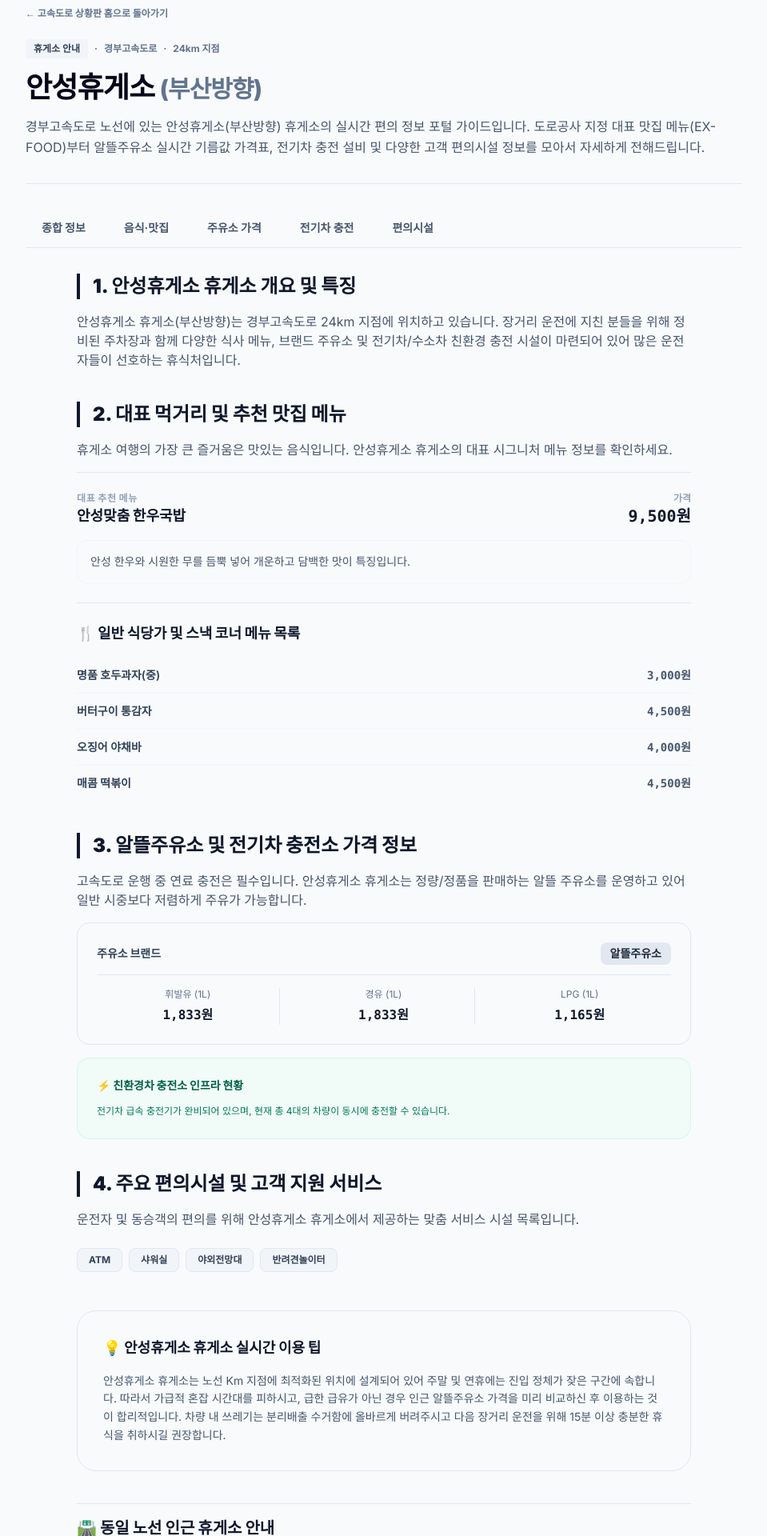
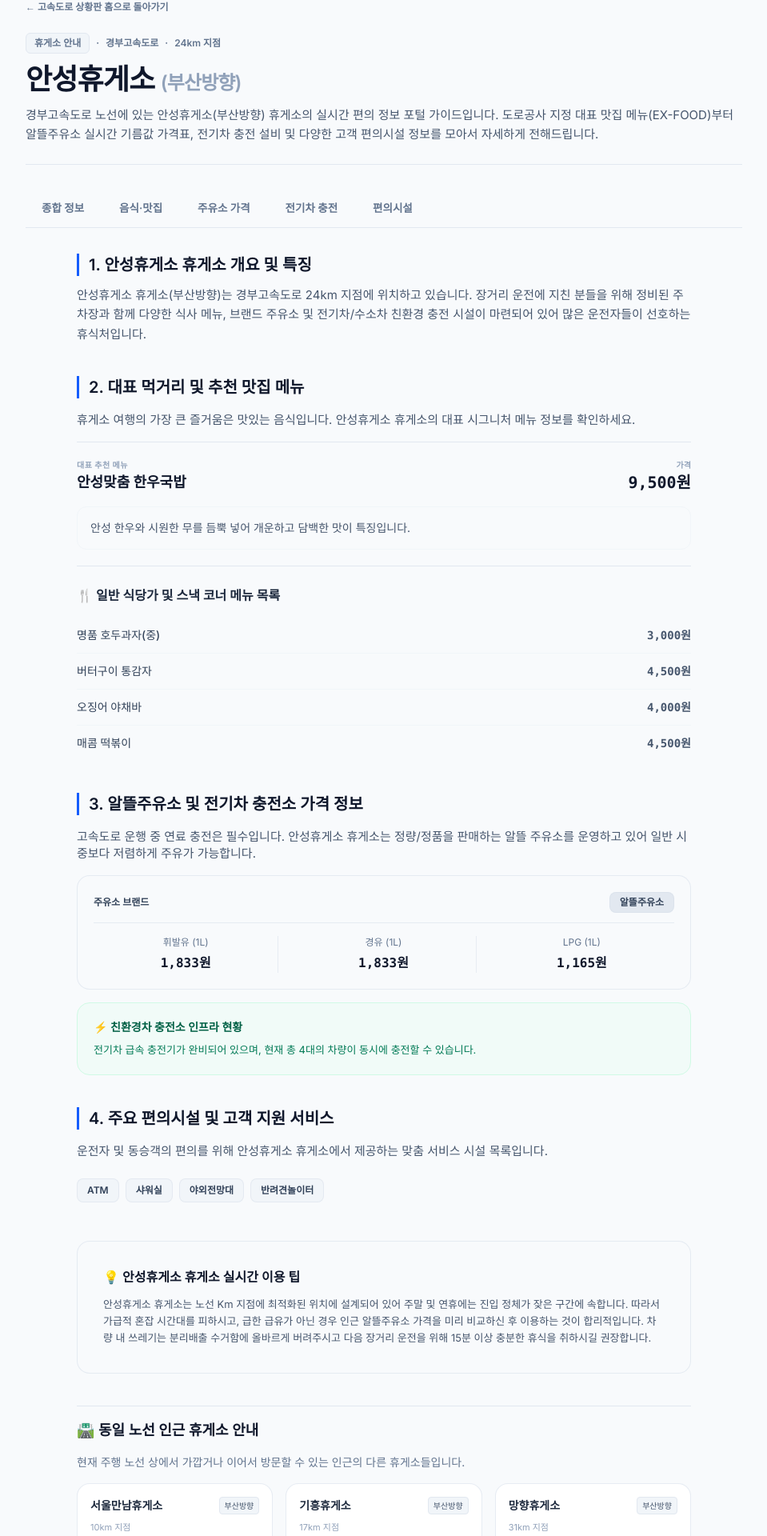
Before and after one commit to fnqlrtm123-code/highway-live, a Next.js app: page /rest-areas/anseong-busan in a window 1280 px wide. Shown: the part 110-2030 px from the top of the page at 80% size, without its empty margins (160-1119 px from the left). Built offline with nearby package versions, Linux system fonts and the light colour scheme.

Commit message:
style: 휴게소 목록 및 서브 탭 가독성 및 CSS 전면 개선 (폰트 굵기 완화 및 대비 향상)

```diff
--- a/src/app/rest-areas/[restAreaSlug]/layout.tsx
+++ b/src/app/rest-areas/[restAreaSlug]/layout.tsx
@@ -45,41 +45,43 @@ export default async function RestAreaLayout({ children, params }: Props) {
   ];
 
   return (
-    <main className="mx-auto max-w-[1240px] px-4 py-12 flex-grow">
+    <main className="mx-auto max-w-[1200px] px-5 py-10 flex-grow">
 
       {/* 뒤로가기 링크 */}
-      <a href="/" className="inline-flex items-center gap-1 text-xs font-bold text-slate-500 hover:text-slate-900 transition-colors mb-6">
+      <a href="/" className="inline-flex items-center gap-1.5 text-xs font-semibold text-slate-500 hover:text-slate-900 transition-colors mb-6">
         &larr; 고속도로 상황판 홈으로 돌아가기
       </a>
 
       {/* 상단 애드센스 광고 */}
       <AdSense slot="4455667788" />
 
-      {/* 휴게소 상세 헤더 - 블로그 아티클 헤더 스타일 */}
-      <div className="border-b border-slate-200 pb-8 mb-8 space-y-4">
-        <div className="flex flex-wrap items-center gap-2 text-xs font-bold text-slate-500">
-          <span className="bg-slate-100 text-slate-700 px-2.5 py-1 rounded">휴게소 안내</span>
+      {/* 휴게소 상세 헤더 - 깔끔하고 읽기 편한 아티클 스타일 */}
+      <div className="border-b border-slate-200 pb-6 mb-8 space-y-3">
+        <div className="flex flex-wrap items-center gap-2 text-xs font-semibold text-slate-500">
+          <span className="bg-slate-100 text-slate-650 px-2.5 py-1 rounded-md border border-slate-200">휴게소 안내</span>
           <span>&middot;</span>
           <span>{area.highwayName}</span>
           <span>&middot;</span>
           <span>{area.locationKm}km 지점</span>
         </div>
-        <h1 className="text-3xl md:text-4xl font-black tracking-tight text-slate-950">
-          {area.name} <span className="text-slate-500 font-extrabold text-2xl md:text-3xl">({area.directionName})</span>
+
+        <h1 className="text-3xl md:text-4xl font-bold tracking-tight text-slate-900">
+          {area.name} <span className="text-slate-400 font-semibold text-xl md:text-2xl">({area.directionName})</span>
         </h1>
-        <p className="text-slate-600 text-sm md:text-base leading-relaxed max-w-4xl">
+
+        <p className="text-slate-600 text-sm md:text-[15px] leading-relaxed max-w-4xl font-normal">
           {area.highwayName} 노선에 있는 {area.name}({area.directionName}) 휴게소의 실시간 편의 정보 포털 가이드입니다.
           도로공사 지정 대표 맛집 메뉴(EX-FOOD)부터 알뜰주유소 실시간 기름값 가격표, 전기차 충전 설비 및 다양한 고객 편의시설 정보를 모아서 자세하게 전해드립니다.
         </p>
       </div>
 
       {/* 탭 네비게이션 */}
-      <div className="flex border-b border-slate-200 mb-8 overflow-x-auto gap-2 scrollbar-none">
+      <div className="flex border-b border-slate-200 mb-8 overflow-x-auto gap-1 scrollbar-none">
         {tabs.map((tab) => (
           <a
             key={tab.name}
             href={tab.href}
-            className="px-5 py-3 text-[14px] font-bold text-slate-600 hover:text-slate-950 border-b-2 border-transparent hover:border-slate-950 whitespace-nowrap transition-all"
+            className="px-5 py-3 text-[13.5px] font-semibold text-slate-500 hover:text-slate-900 border-b-2 border-transparent hover:border-slate-800 whitespace-nowrap transition-all"
           >
             {tab.name}
           </a>
--- a/src/app/rest-areas/[restAreaSlug]/page.tsx
+++ b/src/app/rest-areas/[restAreaSlug]/page.tsx
@@ -23,14 +23,14 @@ export default async function RestAreaDashboardPage({ params }: Props) {
   const siblingAreas = getServiceAreasByHighway(area.highwaySlug).filter(s => s.slug !== area.slug);
 
   return (
-    <div className="max-w-3xl mx-auto space-y-10 text-slate-800 leading-relaxed">
+    <div className="max-w-3xl mx-auto space-y-10 text-slate-700 leading-relaxed font-normal">
 
       {/* 1. 인트로/소개 */}
-      <section className="space-y-4">
-        <h2 className="text-xl md:text-2xl font-black text-slate-900 border-l-4 border-slate-900 pl-4">
+      <section className="space-y-3">
+        <h2 className="text-xl font-semibold text-slate-900 border-l-3 border-blue-600 pl-3">
           1. {area.name} 휴게소 개요 및 특징
         </h2>
-        <p className="text-sm md:text-base text-slate-600">
+        <p className="text-sm md:text-[15px] text-slate-600 leading-relaxed">
           {area.name} 휴게소({area.directionName})는 {area.highwayName} {area.locationKm}km 지점에 위치하고 있습니다.
           장거리 운전에 지친 분들을 위해 정비된 주차장과 함께 다양한 식사 메뉴, 브랜드 주유소 및 전기차/수소차 친환경 충전 시설이 마련되어 있어 많은 운전자들이 선호하는 휴식처입니다.
         </p>
@@ -38,35 +38,37 @@ export default async function RestAreaDashboardPage({ params }: Props) {
 
       {/* 2. 먹거리 맛집 정보 */}
       <section className="space-y-4">
-        <h2 className="text-xl md:text-2xl font-black text-slate-900 border-l-4 border-slate-900 pl-4">
+        <h2 className="text-xl font-semibold text-slate-900 border-l-3 border-blue-600 pl-3">
           2. 대표 먹거리 및 추천 맛집 메뉴
         </h2>
-        <p className="text-sm md:text-base text-slate-600">
+        <p className="text-sm md:text-[15px] text-slate-600">
           휴게소 여행의 가장 큰 즐거움은 맛있는 음식입니다. {area.name} 휴게소의 대표 시그니처 메뉴 정보를 확인하세요.
         </p>
 
-        <div className="border-t border-b border-slate-200 py-6 my-4 space-y-4">
+        <div className="border-t border-b border-slate-200 py-5 my-4 space-y-4">
           <div className="flex flex-col sm:flex-row justify-between items-start sm:items-center gap-2">
             <div>
-              <span className="text-xs font-black text-slate-400 uppercase tracking-wider block">대표 추천 메뉴</span>
-              <span className="text-lg font-black text-slate-900">{area.signatureMenu.name}</span>
+              <span className="text-[10px] font-bold text-slate-400 uppercase tracking-wider block">대표 추천 메뉴</span>
+              <span className="text-lg font-bold text-slate-900">{area.signatureMenu.name}</span>
             </div>
             <div className="text-right">
-              <span className="text-xs font-black text-slate-400 block">가격</span>
-              <span className="text-xl font-mono font-black text-slate-900">{area.signatureMenu.price.toLocaleString()}원</span>
+              <span className="text-[10px] font-bold text-slate-400 block">가격</span>
+              <span className="text-xl font-mono font-bold text-slate-900">{area.signatureMenu.price.toLocaleString()}원</span>
             </div>
           </div>
-          <p className="text-sm text-slate-600 bg-slate-50 p-4 rounded-xl border border-slate-100">
+          <p className="text-sm text-slate-600 bg-slate-50 p-4 rounded-xl border border-slate-100 font-normal">
             {area.signatureMenu.description}
           </p>
         </div>
 
-        <h3 className="text-base md:text-lg font-black text-slate-900 mt-6">🍴 일반 식당가 및 스낵 코너 메뉴 목록</h3>
+        <h3 className="text-base font-semibold text-slate-800 mt-6 flex items-center gap-1.5">
+          🍴 일반 식당가 및 스낵 코너 메뉴 목록
+        </h3>
         <ul className="divide-y divide-slate-100 text-sm">
           {area.otherMenus.map((menu) => (
             <li key={menu.name} className="py-3 flex justify-between">
-              <span className="font-semibold text-slate-700">{menu.name}</span>
-              <span className="font-mono font-bold text-slate-600">{menu.price.toLocaleString()}원</span>
+              <span className="font-medium text-slate-700">{menu.name}</span>
+              <span className="font-mono font-semibold text-slate-600">{menu.price.toLocaleString()}원</span>
             </li>
           ))}
         </ul>
@@ -76,41 +78,41 @@ export default async function RestAreaDashboardPage({ params }: Props) {
 
       {/* 3. 주유 정보 */}
       <section className="space-y-4">
-        <h2 className="text-xl md:text-2xl font-black text-slate-900 border-l-4 border-slate-900 pl-4">
+        <h2 className="text-xl font-semibold text-slate-900 border-l-3 border-blue-600 pl-3">
           3. 알뜰주유소 및 전기차 충전소 가격 정보
         </h2>
-        <p className="text-sm md:text-base text-slate-600">
+        <p className="text-sm md:text-[15px] text-slate-600">
           고속도로 운행 중 연료 충전은 필수입니다. {area.name} 휴게소는 정량/정품을 판매하는 알뜰 주유소를 운영하고 있어 일반 시중보다 저렴하게 주유가 가능합니다.
         </p>
 
-        <div className="bg-slate-50 rounded-2xl border border-slate-200 p-6 space-y-4">
-          <div className="flex justify-between items-center border-b border-slate-200 pb-3">
-            <span className="text-sm font-black text-slate-700">주유소 브랜드</span>
-            <span className="text-sm font-bold bg-slate-200 text-slate-800 px-3 py-1 rounded-lg">{area.gasStation.brand}</span>
+        <div className="bg-slate-50 rounded-2xl border border-slate-200/80 p-5 space-y-4">
+          <div className="flex justify-between items-center border-b border-slate-200/80 pb-3">
+            <span className="text-xs font-semibold text-slate-550">주유소 브랜드</span>
+            <span className="text-xs font-semibold bg-slate-200 text-slate-700 px-3 py-1 rounded-lg border border-slate-300/30">{area.gasStation.brand}</span>
           </div>
-          <div className="grid grid-cols-3 gap-4 text-center divide-x divide-slate-200">
+          <div className="grid grid-cols-3 gap-4 text-center divide-x divide-slate-200/80">
             <div>
               <span className="text-xs text-slate-500 block mb-1">휘발유 (1L)</span>
-              <span className="text-sm md:text-base font-mono font-black text-slate-900">{area.gasStation.gasolinePrice.toLocaleString()}원</span>
+              <span className="text-base font-mono font-bold text-slate-900">{area.gasStation.gasolinePrice.toLocaleString()}원</span>
             </div>
             <div>
               <span className="text-xs text-slate-500 block mb-1">경유 (1L)</span>
-              <span className="text-sm md:text-base font-mono font-black text-slate-900">{area.gasStation.dieselPrice.toLocaleString()}원</span>
+              <span className="text-base font-mono font-bold text-slate-900">{area.gasStation.dieselPrice.toLocaleString()}원</span>
             </div>
             <div>
               <span className="text-xs text-slate-500 block mb-1">LPG (1L)</span>
-              <span className="text-sm md:text-base font-mono font-black text-slate-900">
+              <span className="text-base font-mono font-bold text-slate-900">
                 {area.gasStation.lpgPrice ? `${area.gasStation.lpgPrice.toLocaleString()}원` : '미운영'}
               </span>
             </div>
           </div>
         </div>
 
-        <div className="bg-emerald-50/50 rounded-2xl border border-emerald-100 p-6 space-y-3">
-          <h3 className="text-sm font-black text-emerald-800 flex items-center gap-1.5">
+        <div className="bg-emerald-50/50 rounded-2xl border border-emerald-100 p-5 space-y-2">
+          <h3 className="text-sm font-semibold text-emerald-800 flex items-center gap-1.5">
             ⚡ 친환경차 충전소 인프라 현황
           </h3>
-          <p className="text-xs text-emerald-700 leading-relaxed">
+          <p className="text-xs md:text-[13px] text-emerald-700 leading-relaxed font-normal">
             {area.gasStation.hasEvCharger ? (
               `전기차 급속 충전기가 완비되어 있으며, 현재 총 ${area.gasStation.evChargersCount}대의 차량이 동시에 충전할 수 있습니다.`
             ) : (
@@ -123,15 +125,15 @@ export default async function RestAreaDashboardPage({ params }: Props) {
 
       {/* 4. 편의시설 */}
       <section className="space-y-4">
-        <h2 className="text-xl md:text-2xl font-black text-slate-900 border-l-4 border-slate-900 pl-4">
+        <h2 className="text-xl font-semibold text-slate-900 border-l-3 border-blue-600 pl-3">
           4. 주요 편의시설 및 고객 지원 서비스
         </h2>
-        <p className="text-sm md:text-base text-slate-600">
+        <p className="text-sm md:text-[15px] text-slate-600">
           운전자 및 동승객의 편의를 위해 {area.name} 휴게소에서 제공하는 맞춤 서비스 시설 목록입니다.
         </p>
         <div className="flex flex-wrap gap-2 py-2">
           {area.facilities.map((facility) => (
-            <span key={facility} className="text-xs font-bold bg-slate-100 text-slate-700 border border-slate-200 px-3.5 py-1.5 rounded-lg">
+            <span key={facility} className="text-xs font-semibold bg-slate-100 text-slate-700 border border-slate-200/85 px-3 py-1.5 rounded-lg">
               {facility}
             </span>
           ))}
@@ -139,11 +141,11 @@ export default async function RestAreaDashboardPage({ params }: Props) {
       </section>
 
       {/* 5. 실시간 이용 꿀팁 */}
-      <section className="bg-slate-50 p-6 md:p-8 rounded-3xl border border-slate-200 space-y-4">
-        <h2 className="text-base md:text-lg font-black text-slate-900">
+      <section className="bg-slate-50 p-6 md:p-8 rounded-2xl border border-slate-200/80 space-y-3">
+        <h2 className="text-base font-semibold text-slate-900 flex items-center gap-1.5">
           💡 {area.name} 휴게소 실시간 이용 팁
         </h2>
-        <p className="text-xs md:text-sm text-slate-600 leading-relaxed">
+        <p className="text-[13px] text-slate-600 leading-relaxed font-normal">
           {area.name} 휴게소는 노선 Km 지점에 최적화된 위치에 설계되어 있어 주말 및 연휴에는 진입 정체가 잦은 구간에 속합니다.
           따라서 가급적 혼잡 시간대를 피하시고, 급한 급유가 아닌 경우 인근 알뜰주유소 가격을 미리 비교하신 후 이용하는 것이 합리적입니다.
           차량 내 쓰레기는 분리배출 수거함에 올바르게 버려주시고 다음 장거리 운전을 위해 15분 이상 충분한 휴식을 취하시길 권장합니다.
@@ -152,7 +154,7 @@ export default async function RestAreaDashboardPage({ params }: Props) {
 
       {/* 6. 인근 휴게소 목록 */}
       <section className="space-y-4 pt-4 border-t border-slate-200">
-        <h2 className="text-lg md:text-xl font-black text-slate-900">
+        <h2 className="text-lg font-semibold text-slate-900">
           🛣️ 동일 노선 인근 휴게소 안내
         </h2>
         <p className="text-xs md:text-sm text-slate-500">
@@ -163,11 +165,11 @@ export default async function RestAreaDashboardPage({ params }: Props) {
             <a
               key={s.slug}
               href={`/rest-areas/${s.slug}`}
-              className="block p-4 border border-slate-200 rounded-xl hover:border-slate-900 hover:bg-slate-50 transition-all text-left"
+              className="block p-4 border border-slate-200/80 bg-white rounded-2xl hover:border-slate-800 hover:bg-slate-50 transition-all text-left shadow-2xs"
             >
               <div className="flex justify-between items-center mb-1">
-                <span className="text-sm font-black text-slate-800">{s.name}</span>
-                <span className="text-[10px] font-bold bg-slate-100 text-slate-600 px-1.5 py-0.5 rounded">{s.directionName}</span>
+                <span className="text-sm font-semibold text-slate-800">{s.name}</span>
+                <span className="text-[10px] font-medium bg-slate-100 text-slate-600 px-1.5 py-0.5 rounded border border-slate-200">{s.directionName}</span>
               </div>
               <div className="text-[11px] text-slate-400 mt-2">
                 <span>{s.locationKm}km 지점</span>
```
Also changed, not shown: src/app/rest-areas/[restAreaSlug]/ev/page.tsx (+19 -19 lines), src/app/rest-areas/[restAreaSlug]/facilities/page.tsx (+8 -8 lines), src/app/rest-areas/[restAreaSlug]/food/page.tsx (+12 -12 lines), src/app/rest-areas/[restAreaSlug]/gas/page.tsx (+11 -11 lines), src/app/rest-areas/page.tsx (+43 -43 lines), src/components/HubHeader.tsx (+5 -5 lines).
